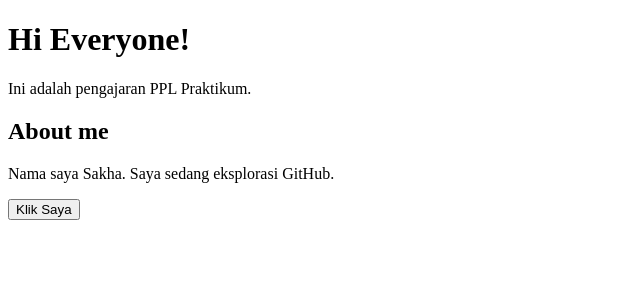
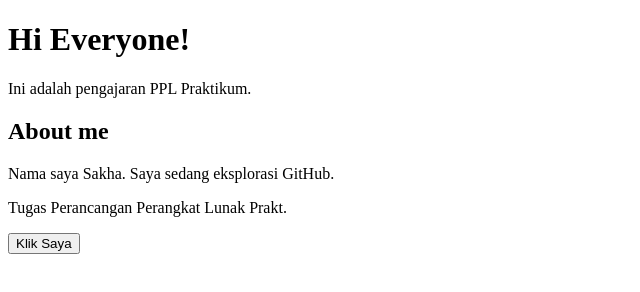
Before and after one commit to sakhaimtinan/Eksplorasi-GITHUB, a plain HTML site: page index.html in a window 1280 px wide. Shown: the whole page, without its empty margins (0-640 px from the left). Drawn offline with Linux system fonts and the light colour scheme.

Commit message:
Paragraf Tambahan

```diff
--- a/index.html
+++ b/index.html
@@ -12,6 +12,7 @@
 
     <h2>About me</h2>
     <p>Nama saya Sakha. Saya sedang eksplorasi GitHub.</p>
+    <p>Tugas Perancangan Perangkat Lunak Prakt.</p>
 
     <button>Klik Saya</button>
 
```
